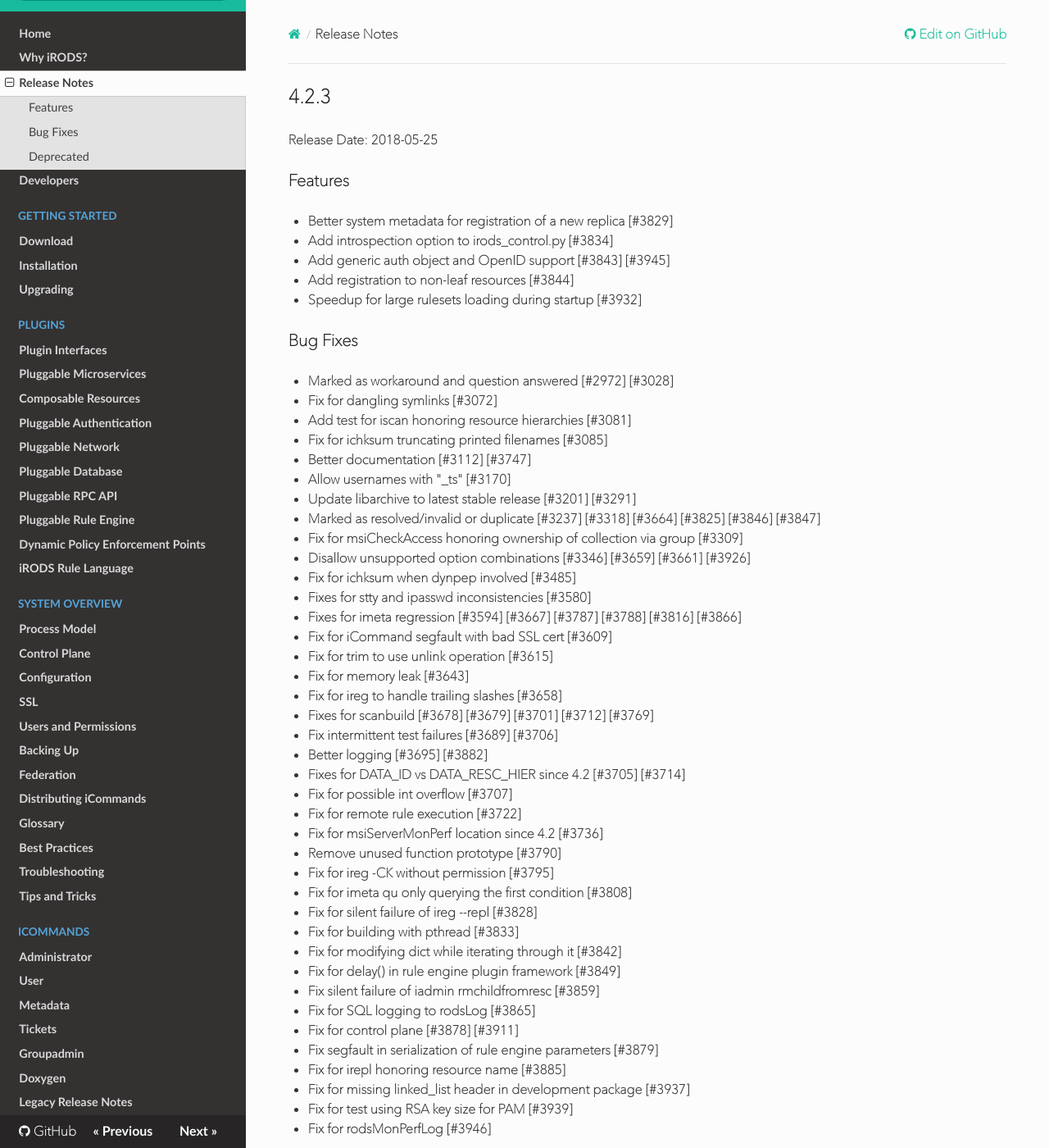
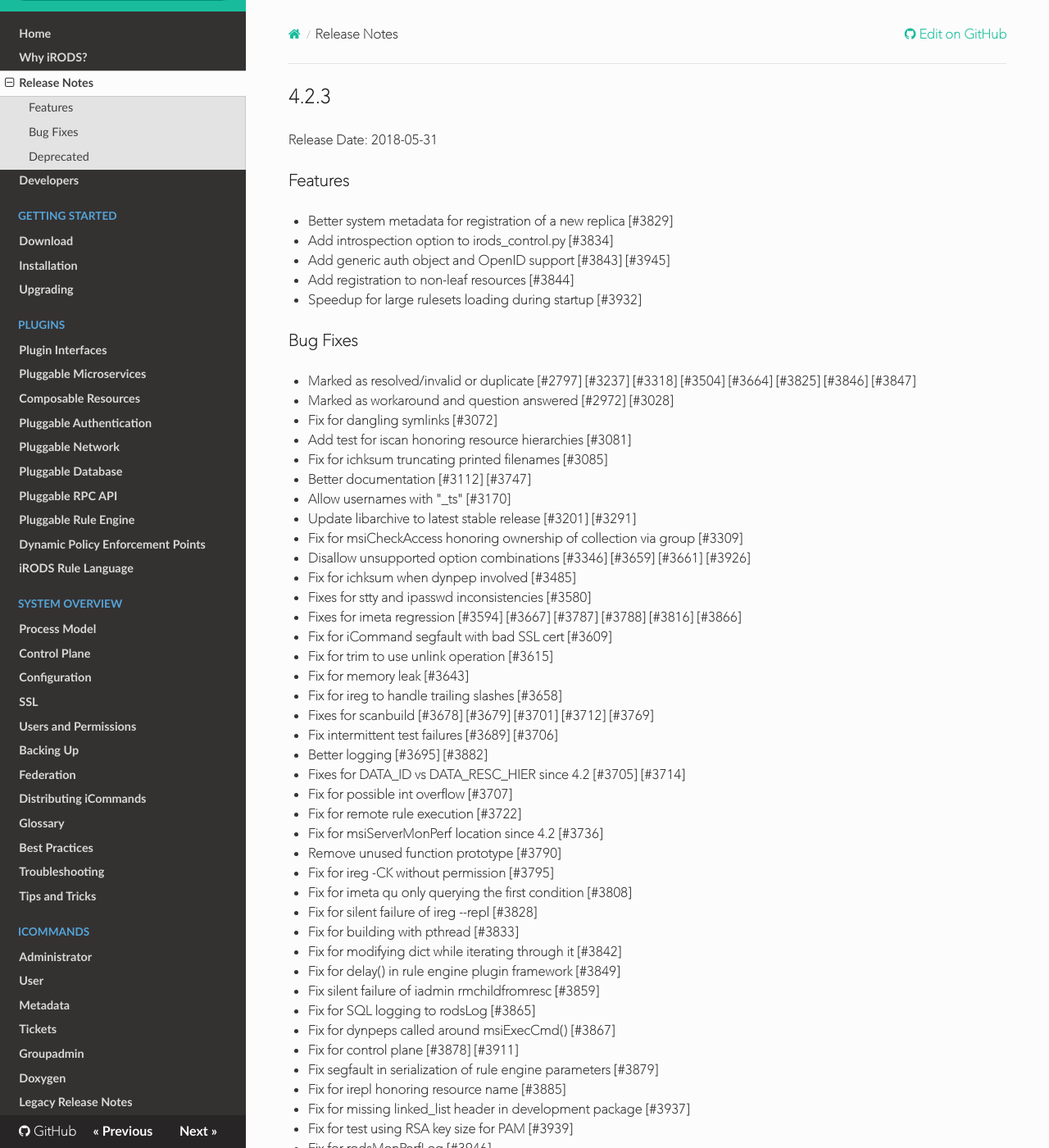
Before and after one commit to irods/irods_docs, an MkDocs documentation site: the page built from docs/release_notes.md, in a window 1280 px wide and 1400 px high. Shown: the whole window at 82% size. Built offline with MkDocs 1.6.1, drawn with Linux system fonts in a browser that asks for light colours; nearby versions of some CDN libraries; old or Windows-style settings are respelled for this version of MkDocs.

Commit message:
[irods/irods#3687] update to release notes

```diff
--- a/docs/release_notes.md
+++ b/docs/release_notes.md
@@ -1,6 +1,6 @@
 ## 4.2.3
 
-Release Date: 2018-05-25
+Release Date: 2018-05-31
 
 ### Features
 
@@ -16,6 +16,8 @@
 
 ### Bug Fixes
 
+ - Marked as resolved/invalid or duplicate [#2797] [#3237] [#3318] [#3504] [#3664] [#3825] [#3846] [#3847]
+
  - Marked as workaround and question answered [#2972] [#3028]
 
  - Fix for dangling symlinks [#3072]
@@ -82,6 +82,8 @@
 
  - Fix for SQL logging to rodsLog [#3865]
 
+ - Fix for dynpeps called around msiExecCmd() [#3867]
+
  - Fix for control plane [#3878] [#3911]
 
  - Fix segfault in serialization of rule engine parameters [#3879]
@@ -104,7 +106,7 @@
 
  [Full GitHub Listing](https://github.com/irods/irods/issues?q=milestone%3A4.2.3)
 
- [All closed issues at the time of this release assigned to 4.1.12 are also included](https://github.com/irods/irods/issues?q=milestone%3A4.1.12%20closed%3A%3C2018-05-25).
+ [All closed issues at the time of this release assigned to 4.1.12 are also included](https://github.com/irods/irods/issues?q=milestone%3A4.1.12%20closed%3A%3C%3D2018-05-31).
 
 ## 4.2.2
 
```
Also changed, not shown: other parts of docs/release_notes.md (+0 -2 lines).
